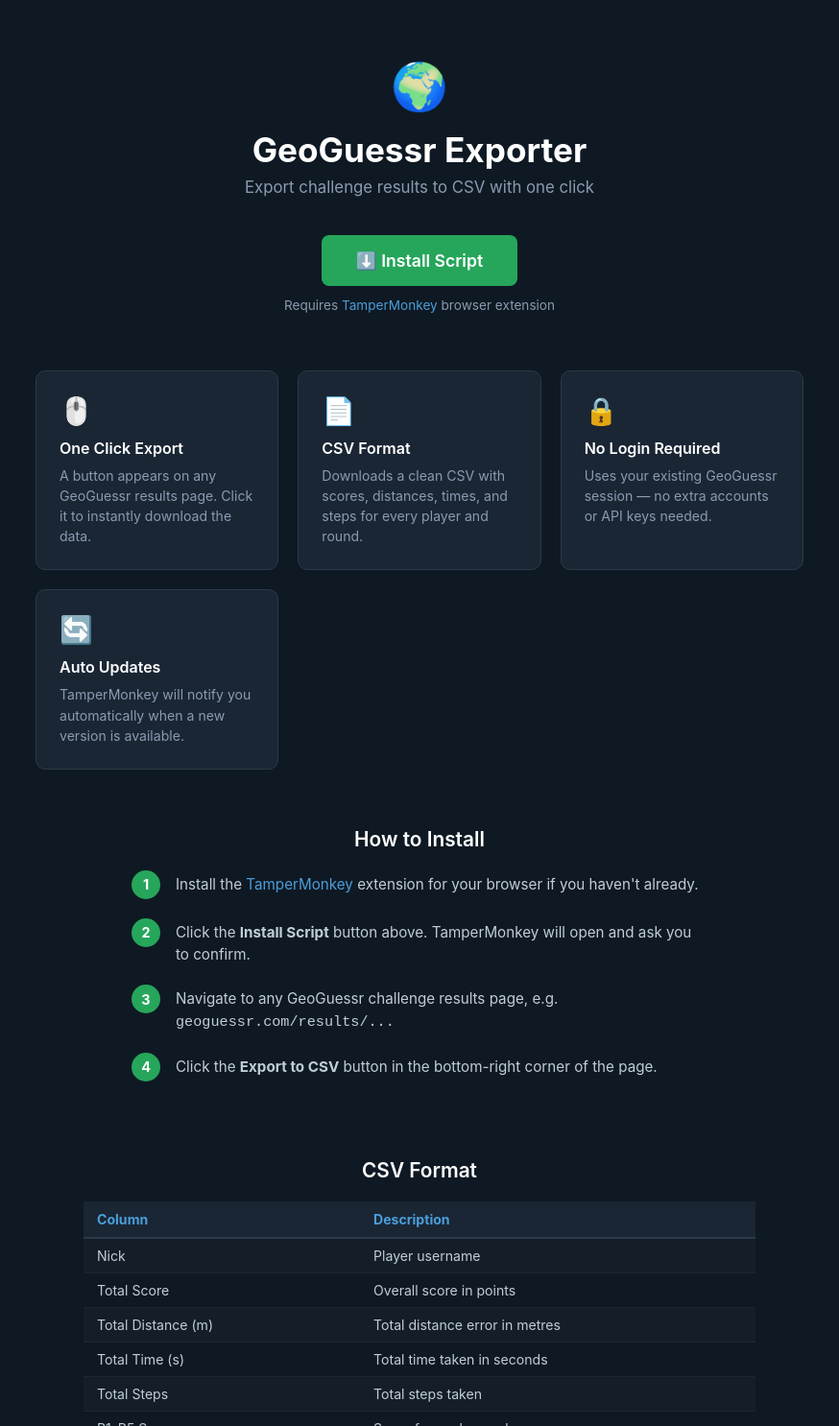
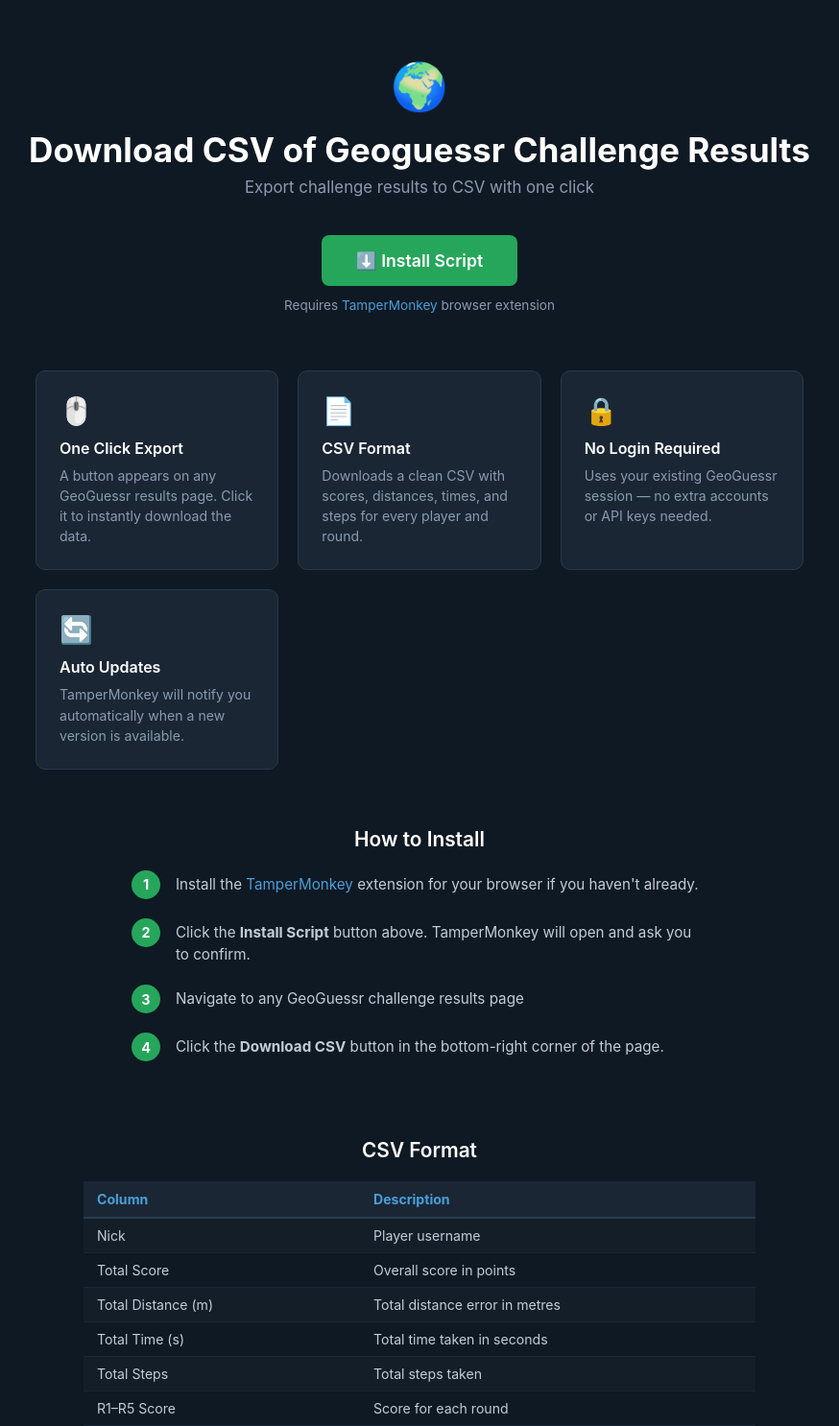
Before and after one commit to oumpaxikis/geo-scripts, a plain HTML site: page index.html in a window 1280 px wide. Shown: the top 1486 px of the page at 96% size, without its empty margins (203-1077 px from the left). Drawn offline with Linux system fonts and the light colour scheme.

Commit message:
Simple README

```diff
--- a/index.html
+++ b/index.html
@@ -3,7 +3,7 @@
 <head>
   <meta charset="UTF-8">
   <meta name="viewport" content="width=device-width, initial-scale=1.0">
-  <title>GeoGuessr Exporter</title>
+  <title>Download CSV</title>
   <style>
     * { margin: 0; padding: 0; box-sizing: border-box; }
 
@@ -170,7 +170,7 @@
 <body>
 
   <div class="logo">🌍</div>
-  <h1>GeoGuessr Exporter</h1>
+  <h1>Download CSV of Geoguessr Challenge Results</h1>
   <p class="tagline">Export challenge results to CSV with one click</p>
 
   <a class="install-btn" href="https://raw.githubusercontent.com/oumpaxikis/geo-scripts/main/geoguessr-exporter.user.js">
@@ -215,11 +215,11 @@
     </div>
     <div class="step">
       <div class="step-num">3</div>
-      <div class="step-text">Navigate to any GeoGuessr challenge results page, e.g. <code>geoguessr.com/results/...</code></div>
+      <div class="step-text">Navigate to any GeoGuessr challenge results page</div>
     </div>
     <div class="step">
       <div class="step-num">4</div>
-      <div class="step-text">Click the <strong>Export to CSV</strong> button in the bottom-right corner of the page.</div>
+      <div class="step-text">Click the <strong>Download CSV</strong> button in the bottom-right corner of the page.</div>
     </div>
   </div>
 
```
Also changed, not shown: 1 other file.
